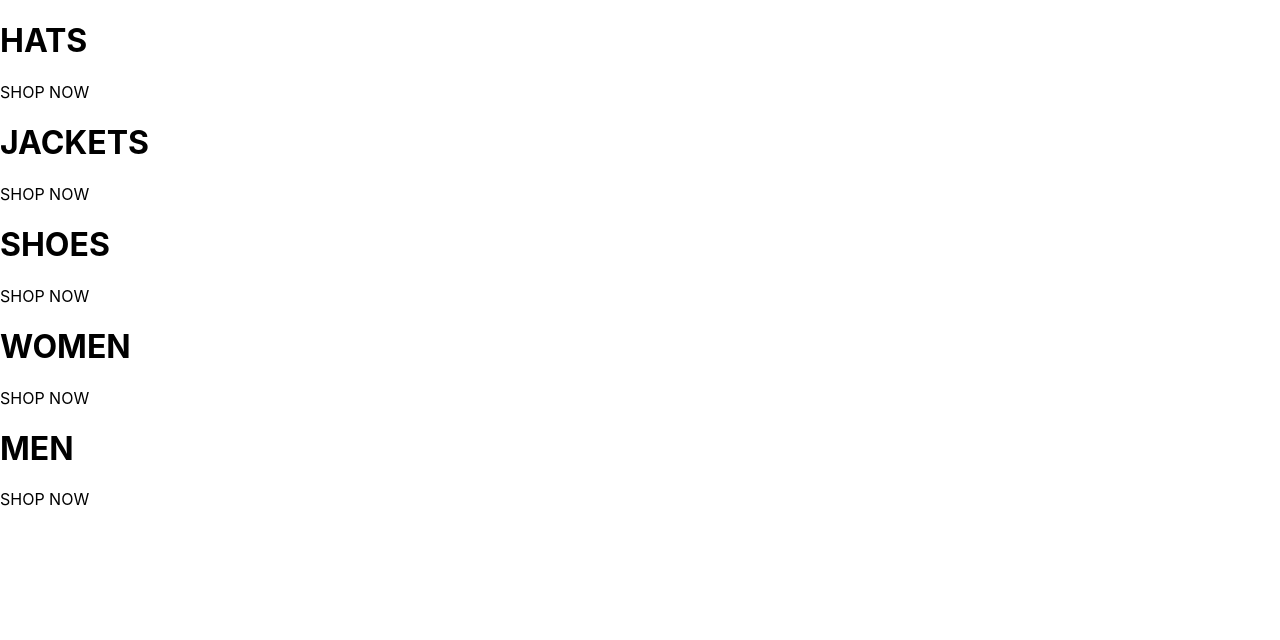
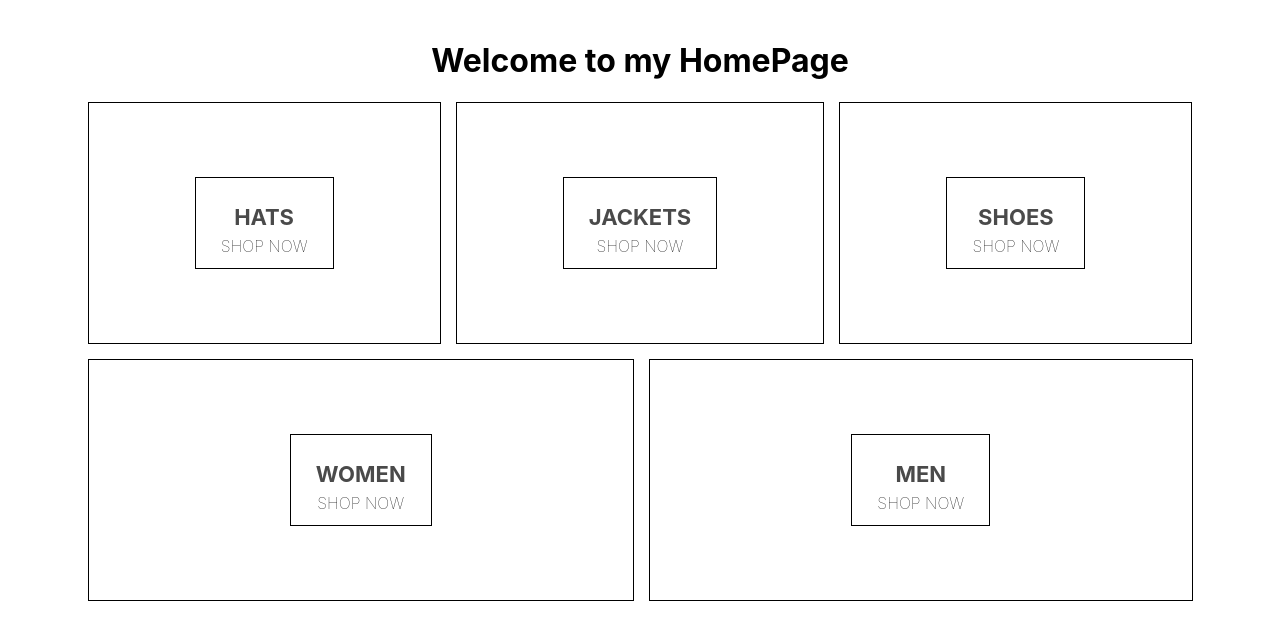
Before and after one commit to bsihame/E-commerce-App, a React (Create React App) app in the folder frontend/: page / in a window 1280 px wide. Shown: the top 640 px of the page. Built offline with nearby package versions, Linux system fonts and the light colour scheme.

Commit message:
change css home page

```diff
--- a/frontend/package.json
+++ b/frontend/package.json
@@ -1,11 +1,13 @@
 {
-  "name": "bazi",
+  "name": "frontend",
   "version": "0.1.0",
   "private": true,
   "dependencies": {
     "@testing-library/jest-dom": "^5.11.9",
     "@testing-library/react": "^11.2.5",
     "@testing-library/user-event": "^12.7.3",
+    "bootstrap": "^4.6.0",
+    "node-sass": "^5.0.0",
     "react": "^17.0.1",
     "react-dom": "^17.0.1",
     "react-scripts": "4.0.3",
--- /dev/null
+++ b/frontend/src/components/HomePage/HomePage.css
@@ -0,0 +1,53 @@
+.home-page {
+  display: flex;
+  flex-direction: column;
+  align-items: center;
+  padding: 20px 80px;
+}
+
+.directory-menu {
+  width: 100%;
+  display: flex;
+  flex-wrap: wrap;
+  justify-content: space-between;
+}
+
+.menu-item {
+  min-width: 30%;
+  height: 240px;
+  flex: 1 1 auto;
+  display: flex;
+  align-items: center;
+  justify-content: center;
+  border: 1px solid black;
+  margin: 0 7.5px 15px;
+}
+
+.menu-item first-child {
+  margin-right: 7.5px;
+}
+
+.menu-item last-child {
+  margin-left: 7.5px;
+}
+
+.menu-item .content {
+  height: 90px;
+  padding: 0 25px;
+  display: flex;
+  flex-direction: column;
+  align-items: center;
+  justify-content: center;
+  border: 1px solid black;
+}
+.menu-item .title {
+  font-weight: bold;
+  margin-bottom: 6px;
+  font-size: 22px;
+  color: #4a4a4a;
+}
+
+.menu-item .subtitle {
+  font-weight: lighter;
+  font-size: 16px;
+}
--- a/frontend/src/components/HomePage/HomePage.js
+++ b/frontend/src/components/HomePage/HomePage.js
@@ -1,30 +1,32 @@
 import React from "react";
+import "./HomePage.css"
 
 const HomePage = () => {
-  return(
-    <div className="home-Page">
-      <div className="director-menu">
+  return (
+    <div className="home-page">
+      <h1>Welcome to my HomePage</h1>
+      <div className="directory-menu">
+
         <div className="menu-item">
           <div className="content">
             <h1 className="title">HATS</h1>
             <span className="subtitle">SHOP NOW</span>
           </div>
         </div>
-      </div>
 
-      <div className="menu-item">
+        <div className="menu-item">
           <div className="content">
             <h1 className="title">JACKETS</h1>
             <span className="subtitle">SHOP NOW</span>
           </div>
-      </div>
+        </div>
 
-      <div className="menu-item">
+        <div className="menu-item">
           <div className="content">
             <h1 className="title">SHOES</h1>
             <span className="subtitle">SHOP NOW</span>
           </div>
-      </div>
+        </div>
 
         <div className="menu-item">
           <div className="content">
@@ -40,6 +42,7 @@ const HomePage = () => {
           </div>
         </div>
 
+      </div>
     </div>
   )
 }
```
Also changed, not shown: 1 other file (tests, documents, lock files or other folders).
